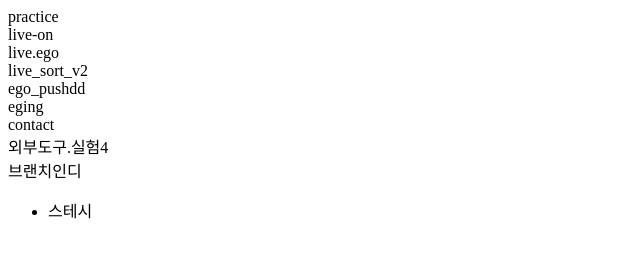
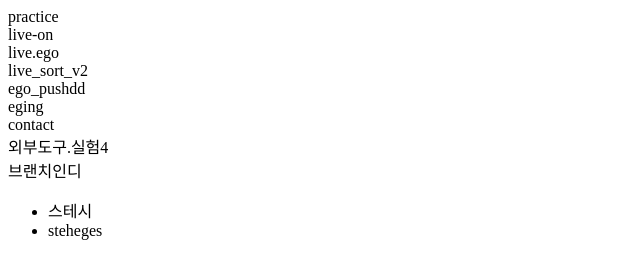
Before and after one commit to Jshtoc/sourcetree, a plain HTML site: page index.html in a window 1280 px wide. Shown: the full height of the page, 0-640 px from the left. Drawn offline with Linux system fonts and the light colour scheme.

Commit message:
충돌해결

```diff
--- a/index.html
+++ b/index.html
@@ -18,6 +18,7 @@
     <div>브랜치인디</div>
     <ul>
       <li>스테시</li>
+      <li>steheges</li>
     </ul>
   </body>
 </html>
```
